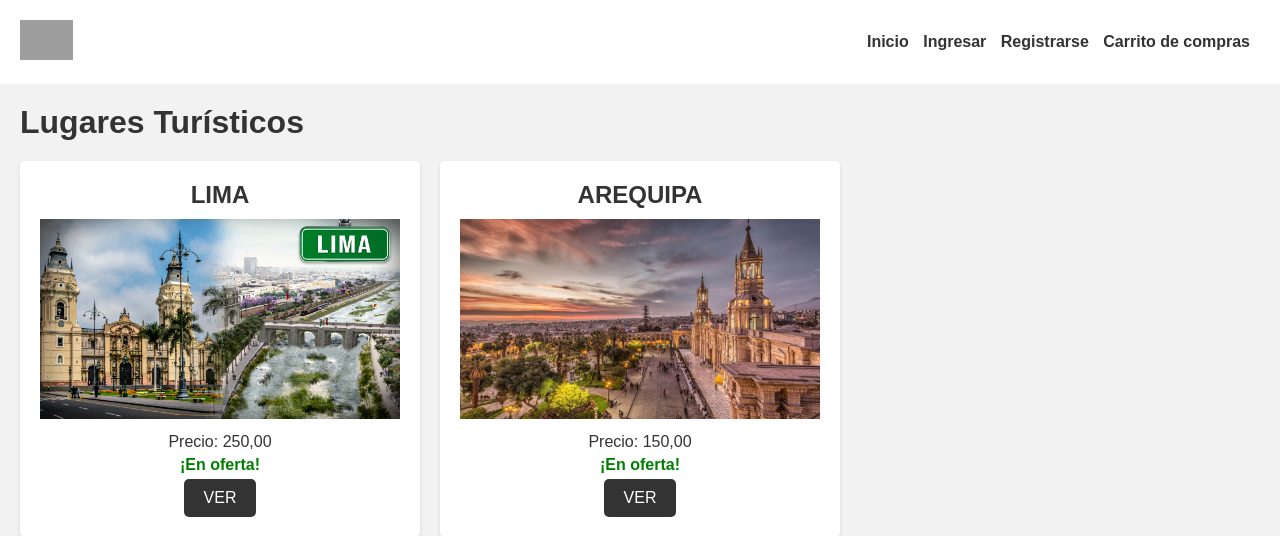
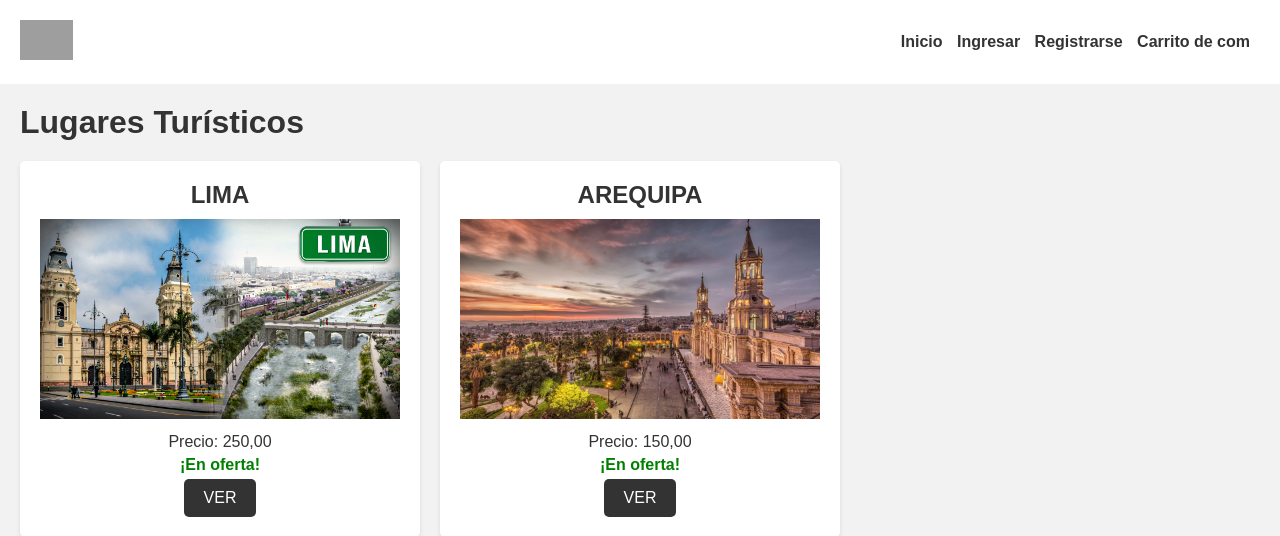
Before and after one commit to OwerFrankLopezArela/LAB06-PWEB2, a Django app: page / in a window 1280 px wide. Shown: the top 536 px of the page. Run offline with Django 4.2, Linux system fonts and the light colour scheme; data comes from the database, SQL or seed files in the repository; grey boxes are pictures that could not be loaded.

```diff
--- a/lugares_turisticos/destinos/templates/destinos_turisticos.html
+++ b/lugares_turisticos/destinos/templates/destinos_turisticos.html
@@ -16,7 +16,7 @@
                 <li><a href="#">Inicio</a></li>
                 <li><a href="#">Ingresar</a></li>
                 <li><a href="#">Registrarse</a></li>
-                <li><a href="#">Carrito de compras</a></li>
+                <li><a href="#">Carrito de com</a></li>
             </ul>
         </nav>
     </header>
```
